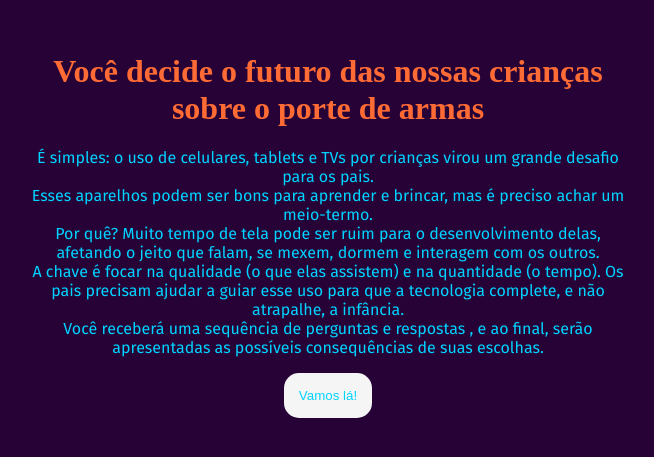
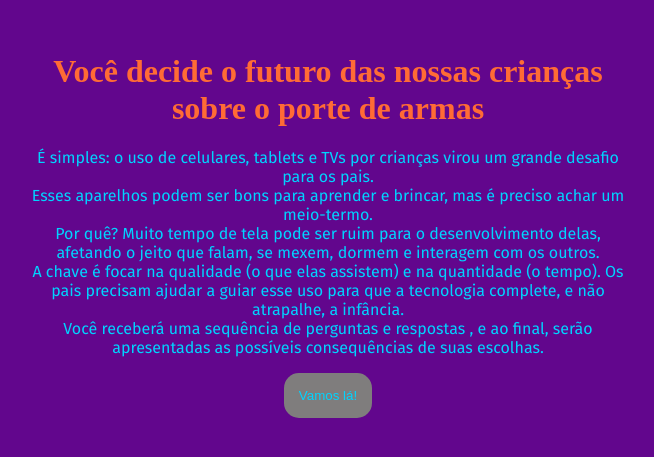
Before and after one commit to lucasralo/missao-ia, a plain HTML site: page index.html in a window 1280 px wide. Shown: the part 183-640 px from the top of the page, without its empty margins (312-966 px from the left). Drawn offline with Linux system fonts and the light colour scheme.

Commit message:
10112025

```diff
--- a/style.css
+++ b/style.css
@@ -4,8 +4,8 @@
 :root{
     --fonte-titulo:'Oswald wgth';
     --fonte-texto: 'Fira Sans';
-    --cor-principal: rgb(38, 2, 55);
-    --cor-secundaria:#f5f5f5;
+    --cor-principal: rgb(98, 6, 141);
+    --cor-secundaria:#7f7d7d;
     --cor-destaque:#ff6b35 ;
     --cor-texto: #00d4ff;
 }
```
